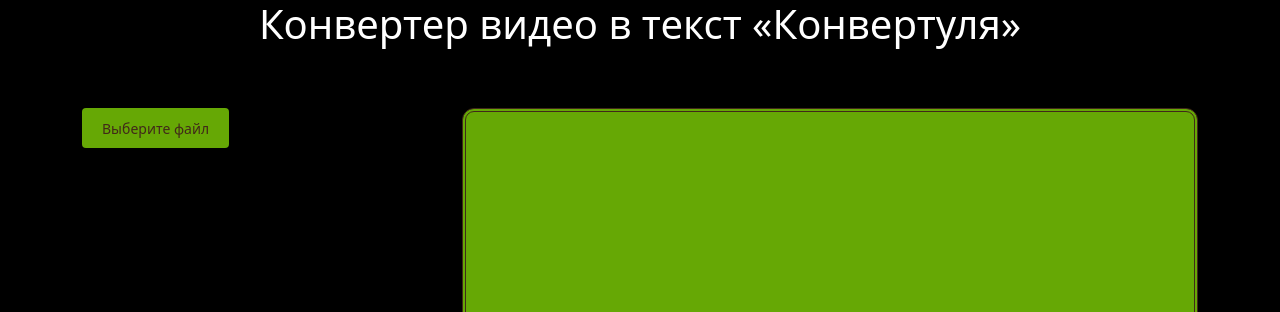
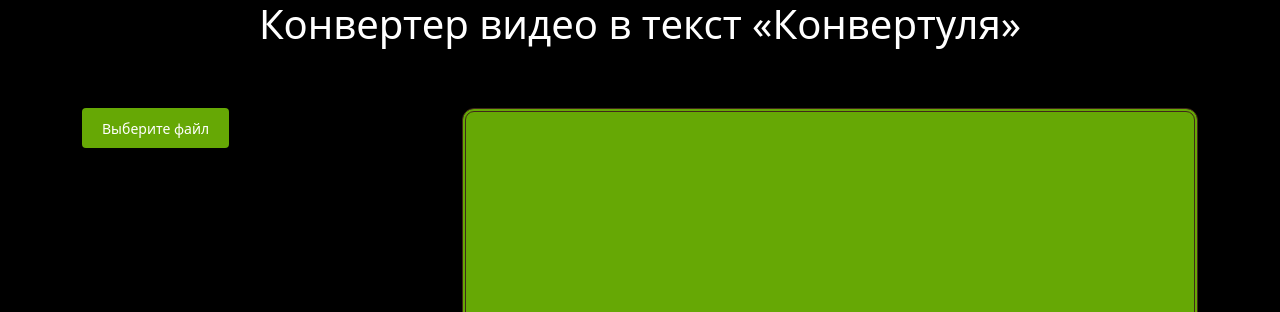
Before and after one commit to WergSerg/video_text_converter, a FastAPI app: template app/templates/index.html in a window 1280 px wide. Shown: the top 312 px of the page. Run offline with FastAPI, Linux system fonts and the light colour scheme; the template is opened without the code that fills it, so the values that code supplies are empty; parts of the project's set-up code (start-up, migrations or seed data) failed here and were passed over.

Commit message:
Change style

```diff
--- a/app/config.py
+++ b/app/config.py
@@ -4,9 +4,9 @@ FRAME_SIZE_IN_SECONDS = 60
 
 TEXT_LANGUAGE = "ru"
 
-WAV_FILE_NAME = "file.wav"
+APP_PATH = "app/"
 
-APP_PATH = "app/"
+WAV_FILE_NAME = APP_PATH + "file.wav"
 
 STATIC_PATH = APP_PATH + "static"
 
--- a/app/static/styles.css
+++ b/app/static/styles.css
@@ -31,7 +31,7 @@ body {
   text-align: center;
   border-radius: 4px;
   background-color: rgba(128, 210, 7, 0.8);
-  color: #412919;
+  color: #FFF;
   line-height: 22px;
   height: 40px;
   padding: 10px 20px;
--- a/app/static/styles.scss
+++ b/app/static/styles.scss
@@ -43,7 +43,7 @@ body {
         text-align: center;
         border-radius: 4px;
         background-color: $green;
-        color: $brown;
+        color: $white;
         line-height: 22px;
         height: 40px;
         padding: 10px 20px;
```
Also changed, not shown: 1 other file.
